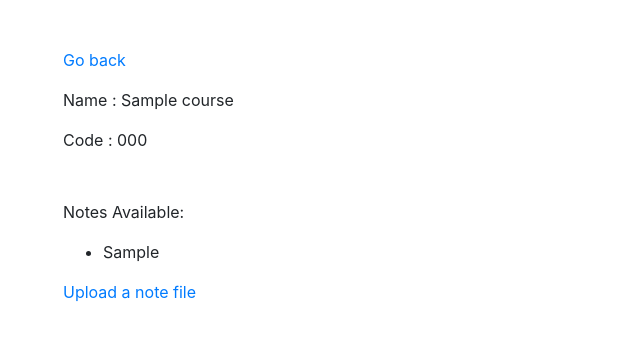
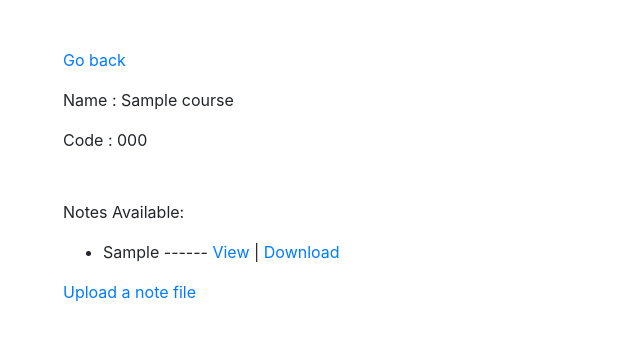
Before and after one commit to vishruthdevan/notes-repo, a Django app: page /courses/000/ in a window 1280 px wide. Shown: the top 341 px of the page, without its empty margins (0-640 px from the left). Run offline with Django 3.2, Linux system fonts and the light colour scheme; tables that the repository leaves empty hold one stand-in row (values such as "Sample post"); some libraries are stand-ins or nearby versions.

Commit message:
Add download and view file option

```diff
--- a/notes/notesrepo/templates/notesrepo/course_detail.html
+++ b/notes/notesrepo/templates/notesrepo/course_detail.html
@@ -12,7 +12,7 @@
     {% if notes %}
         <ul>
             {% for note in notes %}
-                <li>{{note.topic}}</li>
+                <li>{{note.topic}} <span>  ------ <a href="{{note.note_file.url}}" target="_blank">View</a> | <a href="{{note.note_file.url}}" download>Download</a></span></li>
             {% endfor %}
         </ul>
     {% endif %}
```
